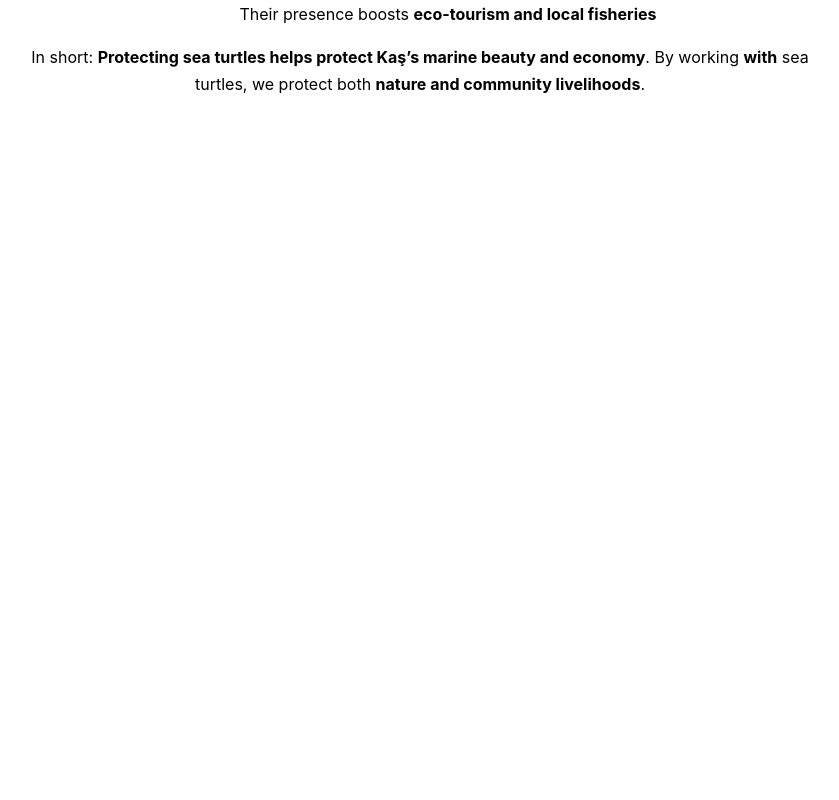
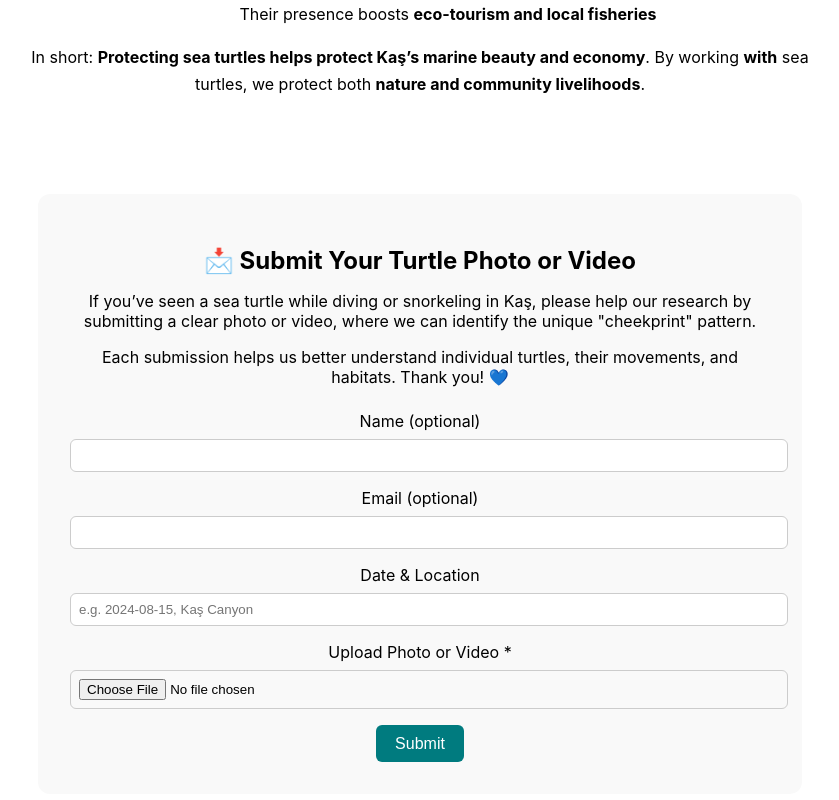
Before and after one commit to WhaleTechie/turtles-of-kas, a React (Create React App) app: page / in a window 1280 px wide. Shown: the part 2315-3115 px from the top of the page, without its empty margins (220-1059 px from the left). Before the commit the page ends 2481 px from the top, so only its background shows below. Built offline with nearby package versions, Linux system fonts and the light colour scheme.

Commit message:
added submisson box

```diff
--- a/src/App.js
+++ b/src/App.js
@@ -3,6 +3,7 @@ import logo from './assets/logo.jpg';
 import './App.css';
 import TurtleInfo from './TurtleInfo';
 import translations from './translations';
+import UploadForm from './UploadForm';
 
 function App() {
   const [lang, setLang] = useState('en');
@@ -34,6 +35,7 @@ function App() {
 
       <main style={{ padding: 20 }}>
         <TurtleInfo lang={lang} />
+        <UploadForm />
       </main>
     </div>
   );
--- /dev/null
+++ b/src/UploadForm.js
@@ -0,0 +1,60 @@
+import React from 'react';
+
+function UploadForm() {
+  return (
+    <div style={{ maxWidth: '700px', margin: '3rem auto', padding: '2rem', background: '#f9f9f9', borderRadius: '12px' }}>
+      <h2 style={{ fontSize: '1.5rem', marginBottom: '1rem' }}>📩 Submit Your Turtle Photo or Video</h2>
+      <p style={{ marginBottom: '1rem' }}>
+        If you’ve seen a sea turtle while diving or snorkeling in Kaş, please help our research by submitting a clear photo or video, where we can identify the unique "cheekprint" pattern.
+      </p>
+      <p style={{ marginBottom: '1.5rem' }}>
+        Each submission helps us better understand individual turtles, their movements, and habitats. Thank you! 💙
+      </p>
+
+      <form
+        action="https://formsubmit.co/lkrinova@gmail.com"
+        method="POST"
+        encType="multipart/form-data"
+      >
+        <label>Name (optional)</label><br />
+        <input type="text" name="name" style={inputStyle} /><br />
+
+        <label>Email (optional)</label><br />
+        <input type="email" name="email" style={inputStyle} /><br />
+
+        <label>Date & Location</label><br />
+        <input type="text" name="location" placeholder="e.g. 2024-08-15, Kaş Canyon" style={inputStyle} /><br />
+
+        <label>Upload Photo or Video *</label><br />
+        <input type="file" name="attachment" accept="image/*,video/*" required style={inputStyle} /><br />
+
+        {/* Hidden settings */}
+        <input type="hidden" name="_subject" value="New Turtle Submission" />
+        <input type="hidden" name="_captcha" value="false" />
+        <input type="hidden" name="_next" value="https://whaletechie.github.io/turtles-of-kas/thanks" />
+
+        <button type="submit" style={buttonStyle}>Submit</button>
+      </form>
+    </div>
+  );
+}
+
+const inputStyle = {
+  width: '100%',
+  padding: '0.5rem',
+  margin: '0.5rem 0 1rem',
+  borderRadius: '6px',
+  border: '1px solid #ccc'
+};
+
+const buttonStyle = {
+  backgroundColor: '#007B7F',
+  color: '#fff',
+  padding: '0.6rem 1.2rem',
+  border: 'none',
+  borderRadius: '6px',
+  cursor: 'pointer',
+  fontSize: '1rem'
+};
+
+export default UploadForm;
```
